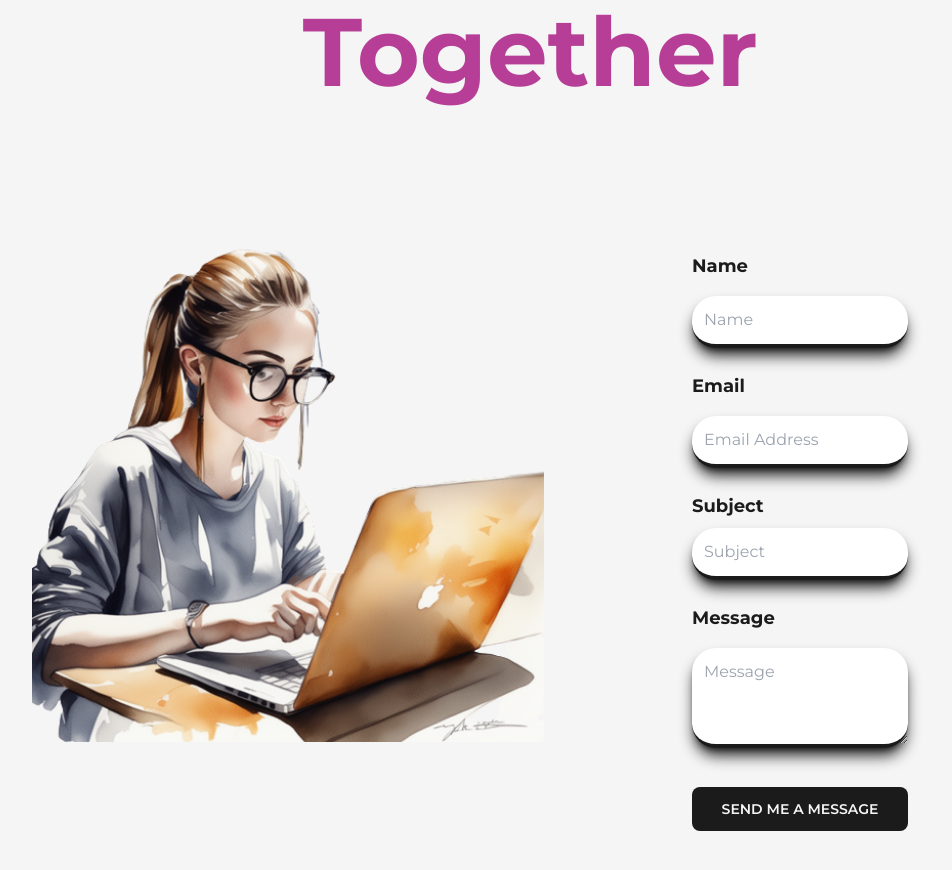
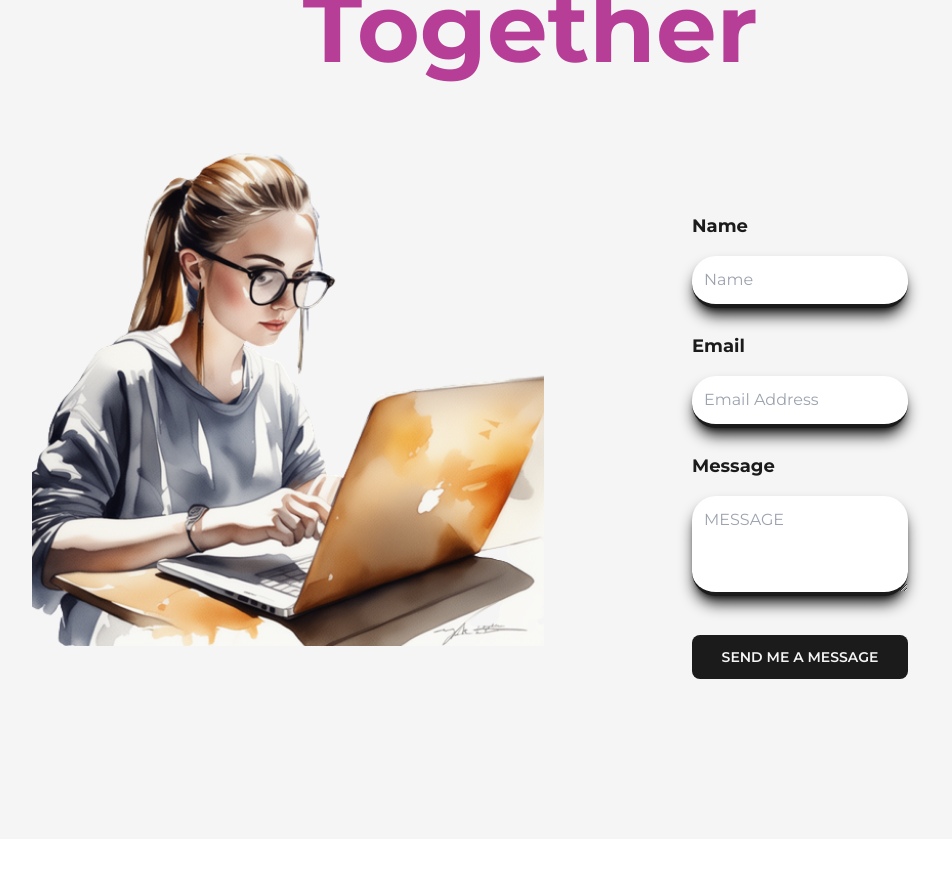
Before and after one commit to Hdewani/Portfolio, a Next.js app: page /contact in a window 1280 px wide. Shown: the part 260-1130 px from the top of the page, without its empty margins (96-1048 px from the left). After the commit the page ends 1099 px from the top, so only its background shows below. Built offline with nearby package versions, Linux system fonts and the light colour scheme.

Commit message:
fixed contact page

```diff
--- a/src/pages/contact.js
+++ b/src/pages/contact.js
@@ -25,48 +25,26 @@ const Contact = () => {
 
     return (
         <>
+            <section id="contact" >
                 <Head>
                     <title>Hdewani | Contact</title>
                     <meta name="description" content="Generated by create next app" />
                 </Head>
                 <TransitionEffect />
-            <Layout className='pt-16 '>
-                <AnimatedText text="Let's Work Together" className='mb-6 text-6xl !text-primary dark:!text-green-600 lg:!text-6xl sm:mb-8 sm:!text-5xl xs:!text-4xl' />
+                <Layout className='pt-10 '>
+                    <AnimatedText text="Let's Work Together" className='mb-2 text-6xl !text-primary dark:!text-green-600 lg:!text-6xl sm:mb-8 sm:!text-5xl xs:!text-4xl' />
 
-                <motion.div className='flex items-center justify-between rounded-3xl w-full md:flex-row lg:flex-row md:items-start lg:items-start md:justify-between lg:justify-between sm:flex-col sm:items-center sm:justify-between'
-
-                >
-                    <motion.div whileHover={{ scale: 1.02 }}
-                        transition={{ type: "spring", stiffness: 400, damping: 17 }}
-                        className='w-full md:w-1/2 mb-6 md:mb-0'>
+                    <motion.div className='flex items-center justify-between rounded-3xl w-full md:flex-row lg:flex-row md:items-start lg:items-start md:justify-between lg:justify-between sm:flex-col sm:items-center sm:justify-between'>
+                        <motion.div whileHover={{ scale: 1.02 }} transition={{ type: "spring", stiffness: 400, damping: 17 }} className='w-full md:w-1/2 mb-6 md:mb-0'>
                             <Image src={profile} alt="homeProfile" className='w-full h-auto' sizes="(max-width: 768px) 100vw, (max-width: 1200px) 50vw, 50vw" priority />
                         </motion.div>
                         <div className='w-full md:w-1/2 lg:w-1/3  flex flex-col items-center relative sm:w-full'>
-                        <div
-                            className='w-full md:w-1/2 md:m-auto h-auto mt-20 flex items-center justify-center rounded-br-2xl sm:w-full'>
+                            <div className='w-full md:w-1/2 md:m-auto h-auto mt-20 flex items-center justify-center rounded-br-2xl sm:w-full'>
                                 <div>
-                                <form
-                                    target="_blank"
-                                    onSubmit={onSubmit}
-                                    action="https://formsubmit.co/e8a5bdfa807605332f809e5656e27c6e"
-                                    method="POST"
-                                    style={{ position: 'relative' }}
-                                    className='max-w-[800px] md:max-w-[600px] mx-auto items-center justify-center sm:w-full py-8'>
-                                    <motion.div className='mb-4 w-full md:px-6 md:w-[80%] lg:w-[70%] sm:w-full'
-                                        whileHover={{ scale: 1.01 }}
-                                        whileTap={{ scale: 1.2 }}
-                                        transition={{ type: "spring", stiffness: 400, damping: 17 }}>
+                                    <form target="_blank" onSubmit={onSubmit} action="https://formsubmit.co/9ad15ccf305937095020f590d827a404" method="POST" style={{ position: 'relative' }} className='max-w-[800px] md:max-w-[600px] mx-asuto items-center justify-center sm:w-full py-8'>
+                                        <motion.div className='mb-4 w-full md:px-6 md:w-[80%] lg:w-[70%] sm:w-full' whileHover={{ scale: 1.01 }} whileTap={{ scale: 1.2 }} transition={{ type: "spring", stiffness: 400, damping: 17 }}>
                                             <label htmlFor='name' className='block text-lg text-dark font-semibold mb-2'><AnimatedText text="Name" className='!text-lg !text-left md:!text-base sm:!text-sm' ></AnimatedText></label>
-                                        <input
-                                            id='name'
-                                            className='shadow-lg p-3 w-full md:w-[80%] lg:w-[70%] sm:w-full rounded-3xl border-b-4 border-dark dark:shadow-amber-900 shadow-dark md:!text-base sm:!text-sm'
-                                            type='text'
-                                            placeholder='Name'
-                                            {...register('name', {
-                                                required: true,
-                                                maxLength: 100,
-                                            })}
-                                        />
+                                            <input id='name' className='shadow-lg p-3 w-full md:w-[80%] lg:w-[70%] sm:w-full rounded-3xl border-b-4 border-dark dark:shadow-amber-900 shadow-dark md:!text-base sm:!text-sm' type='text' placeholder='Name' {...register('name', { required: true, maxLength: 100, })} />
                                             {errors.name && (
                                                 <p className='text-red-600 mt-4 text-sm font-extrabold md:text-xs md:px-6 '>
                                                     {errors.name.type === 'required' && 'This field is required.'}
@@ -75,21 +53,9 @@ const Contact = () => {
                                             )}
                                         </motion.div>
 
-                                    <motion.div className='mb-4 w-full md:px-6 md:w-[80%] lg:w-[70%] sm:w-full'
-                                        whileHover={{ scale: 1.01 }}
-                                        whileTap={{ scale: 1.2 }}
-                                        transition={{ type: "spring", stiffness: 400, damping: 17 }}>
+                                        <motion.div className='mb-4 w-full md:px-6 md:w-[80%] lg:w-[70%] sm:w-full' whileHover={{ scale: 1.01 }} whileTap={{ scale: 1.2 }} transition={{ type: "spring", stiffness: 400, damping: 17 }}>
                                             <label htmlFor='email' className='block text-lg text-dark  dark:text-light font-semibold mb-2 '><AnimatedText text="Email" className='!text-lg !text-left md:!text-base sm:!text-sm'></AnimatedText></label>
-                                        <input
-                                            id='email'
-                                            className=' shadow-lg p-3 w-full md:w-[80%] lg:w-[70%] sm:w-full rounded-3xl  border-b-4 border-dark dark:shadow-amber-900  shadow-dark md:!text-base sm:!text-sm'
-                                            type='email'
-                                            placeholder='Email Address'
-                                            {...register('email', {
-                                                required: true,
-                                                pattern: /^[A-Z0-9._%+-]+@[A-Z0-9.-]+\.[A-Z]{2,}$/i,
-                                            })}
-                                        />
+                                            <input id='email' className=' shadow-lg p-3 w-full md:w-[80%] lg:w-[70%] sm:w-full rounded-3xl  border-b-4 border-dark dark:shadow-amber-900  shadow-dark md:!text-base sm:!text-sm' type='email' placeholder='Email Address' {...register('email', { required: true, pattern: /^[A-Z0-9._%+-]+@[A-Z0-9.-]+\.[A-Z]{2,}$/i, })} />
                                             {errors.email && (
                                                 <p className='text-red-600 mt-4 text-sm font-extrabold md:text-xs md:px-6 '>
                                                     {errors.email.type === 'required' && 'This field is required.'}
@@ -98,36 +64,11 @@ const Contact = () => {
                                             )}
                                         </motion.div>
 
-                                    <motion.div className='mb-4 w-full md:px-6 md:w-[80%] lg:w-[70%] sm:w-full'
-                                        whileHover={{ scale: 1.01 }}
-                                        whileTap={{ scale: 1.2 }}
-                                        transition={{ type: "spring", stiffness: 400, damping: 17 }}>
-                                        <label htmlFor='subject' className='text-lg text-dark font-semibold mb-2'><AnimatedText text="Subject" className='!text-lg !text-left md:!text-base sm:!text-sm'></AnimatedText></label>
-                                        <input
-                                            id='subject'
-                                            className=' shadow-lg p-3 w-full md:w-[80%] lg:w-[70%] sm:w-full rounded-3xl  border-b-4 border-dark dark:shadow-amber-900  shadow-dark md:!text-base sm:!text-sm'
-                                            type='text'
-                                            placeholder='Subject'
-                                        />
-                                    </motion.div>
 
-                                    <motion.div className='mb-4 w-full md:px-6 md:w-[80%] lg:w-[70%] sm:w-full' whileHover={{ scale: 1.01 }}
-                                        whileTap={{ scale: 1.2 }}
-                                        transition={{ type: "spring", stiffness: 400, damping: 17 }}>
-                                        <label htmlFor='message' className='block text-lg text-dark font-semibold mb-2'>
-                                            <AnimatedText text="Message" className='!text-lg !text-left md:!text-base sm:!text-sm'></AnimatedText>
-                                        </label>
-                                        <textarea
-                                            id='message'
-                                            className=' shadow-lg p-3 w-full  rounded-3xl  border-b-4 border-dark  dark:shadow-amber-900 shadow-dark md:!text-base sm:!text-sm'
-                                            cols='3'
-                                            rows='3'
-                                            placeholder='Message'
-                                            {...register('message', {
-                                                required: true,
-                                                maxLength: 2000,
-                                            })}
-                                        />
+
+                                        <motion.div className='mb-4 w-full md:px-6 md:w-[80%] lg:w-[70%] sm:w-full' whileHover={{ scale: 1.01 }} whileTap={{ scale: 1.2 }} transition={{ type: "spring", stiffness: 400, damping: 17 }}>
+                                            <label htmlFor='message' className='block text-lg text-dark font-semibold mb-2'><AnimatedText text="Message" className='!text-lg !text-left md:!text-base sm:!text-sm'></AnimatedText></label>
+                                            <textarea name="message" placeholder="MESSAGE" className=' shadow-lg p-3 w-full  rounded-3xl  border-b-4 border-dark  dark:shadow-amber-900 shadow-dark md  .!text-base sm:!text-sm' cols='3' rows='3' {...register('message', { required: true, maxLength: 2000, })} />
                                             {errors.message && (
                                                 <p className='text-red-600 mt-4 text-sm font-extrabold md:text-xs md:px-6'>
                                                     {errors.message.type === 'required' && 'This field is required.'}
@@ -136,25 +77,18 @@ const Contact = () => {
                                             )}
                                         </motion.div>
 
-
-                                    <button className='flex justify-center w-full sm:w-1/2 items-center bg-dark text-light p-2.5 px-4 rounded-lg text-sm font-semibold hover:bg-light hover:text-dark border-2 border-solid border-transparent hover:border-dark mt-8 dark:bg-light dark:text-dark dark:hover:bg-dark dark:hover:border-light dark:hover:text-light dark:shadow-amber-900 shadow-dark md:text-base sm:text-sm'>
-                                        <motion.div
-                                            className='box md:!text-base sm:!text-sm'
-                                            whileHover={{ scale: 1.01 }}
-                                            whileTap={{ scale: 1.5 }}
-                                            transition={{ type: 'spring', stiffness: 400, damping: 17 }}
-                                        >
+                                        <button className='flex justify-center w-full sm:w-1/2 items-center bg-dark text-light p-2.5 px-4 rounded-lg text-sm font-semibold hover:bg-light hover:text-dark border-2 border-solid border-transparent hover:border-dark mt-8 dark:bg-light dark:text-dark dark:hover:bg-dark dark:hover:border-light dark:hover:text-light dark:shadow-amber-900 shadow-dark md:text-base sm:text-sm' type="submit">
+                                            <motion.div className='box md:!text-base sm:!text-sm' whileHover={{ scale: 1.01 }} whileTap={{ scale: 1.5 }} transition={{ type: 'spring', stiffness: 400, damping: 17 }}>
                                                 SEND ME A MESSAGE
                                             </motion.div>
                                         </button>
-
                                     </form>
                                 </div>
                             </div>
                         </div>
                     </motion.div>
-
-            </Layout >
+                </Layout>
+            </section>
         </>
     );
 };
--- a/src/pages/projects.js
+++ b/src/pages/projects.js
@@ -118,7 +118,7 @@ const projects = () => {
                             <FeaturedProject
                                 title=" Personal Portfolio"
                                 summary="My portfolio website is a testament to professionalism, built with NextJS, Framer Motion, and Tailwind. It boasts seamless page transitions, captivating background effects, and a distinctively unique design. Moreover, it's crafted to be fully responsive across mobile devices. Through this project, I strive not only to demonstrate my proficiency in creativity and technical skills, but also to offer a glimpse into my distinct developer's perspective."
-                                link='/'
+                                link='https://hitika.vercel.app/'
                                 github='https://github.com/Hdewani/Portfolio'
                                 img={PortCover}
                                 type="Featured Project"
```
Lines whose indentation alone changed are shown as unchanged.
